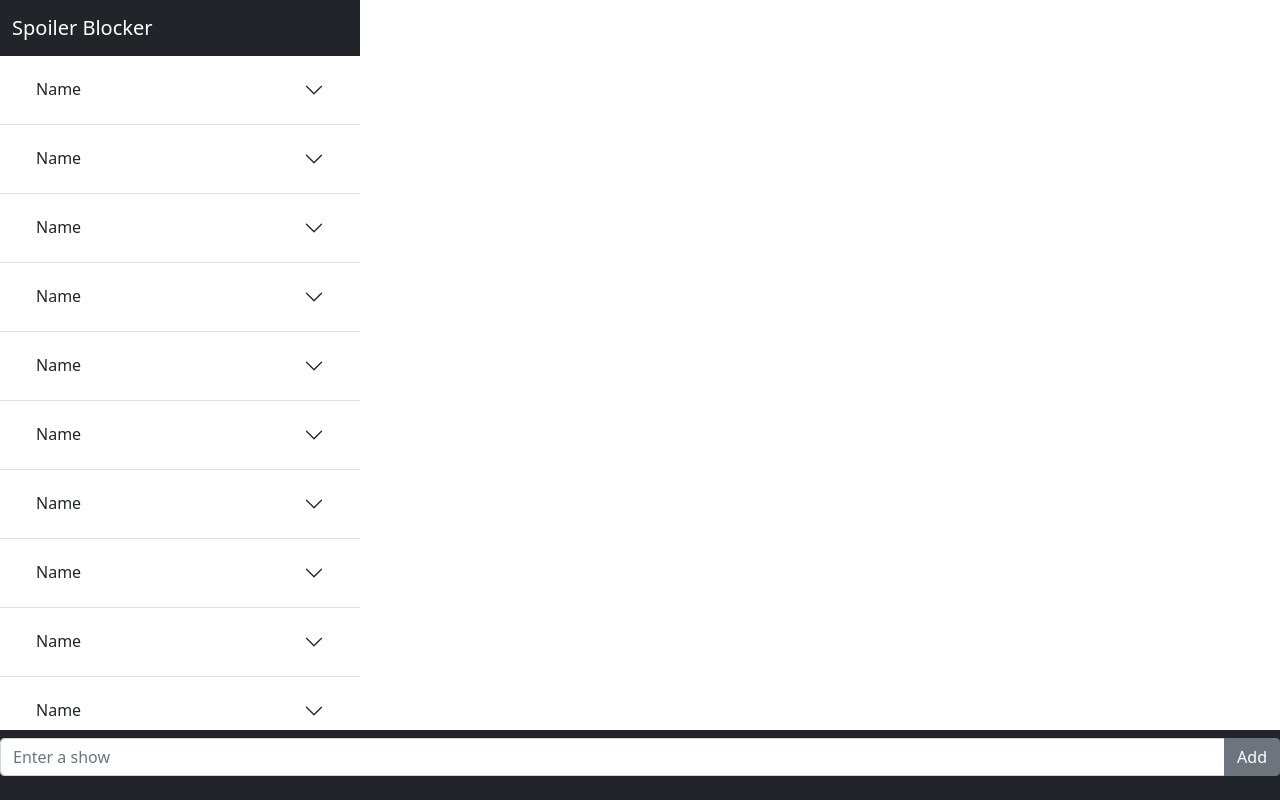
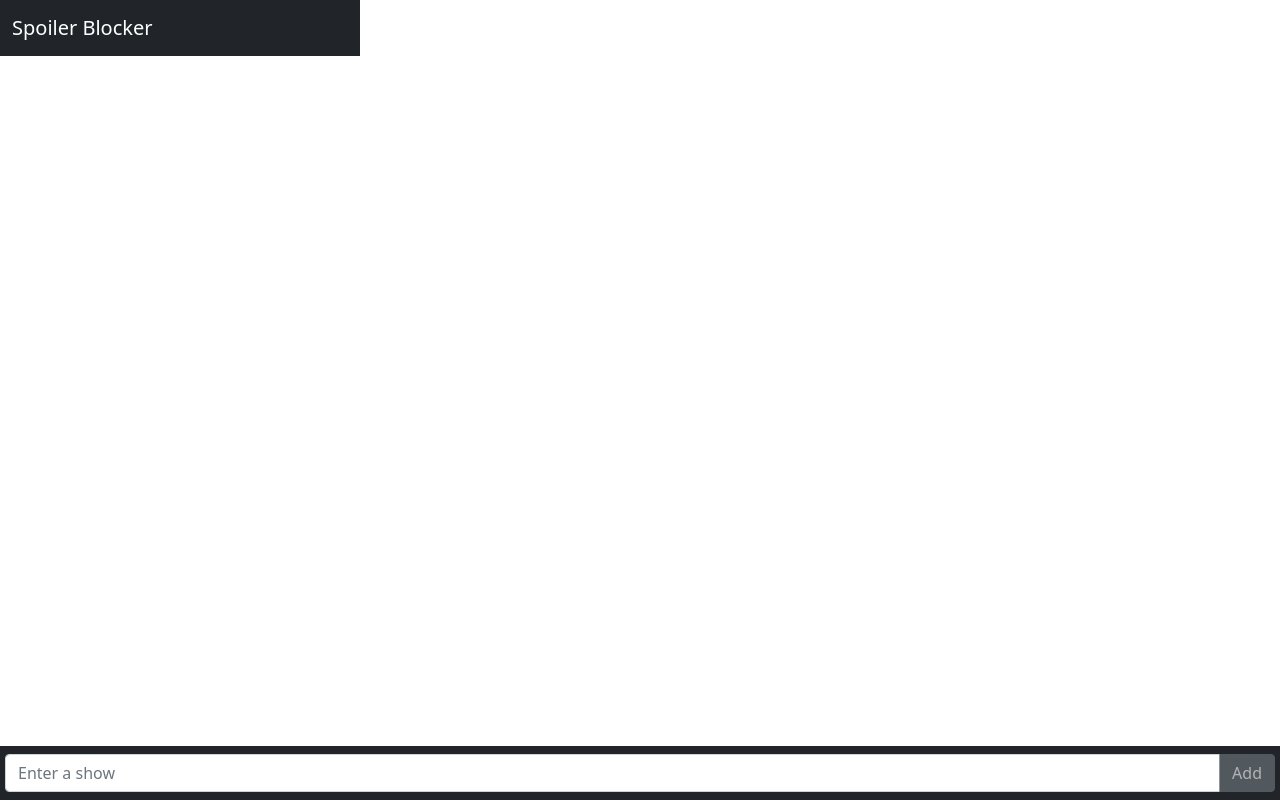
Before and after one commit to Plebtato/chrome-spoiler-blocker, a React (Create React App) app: page / in a window 1280 px wide. Built offline with nearby package versions, Linux system fonts and the light colour scheme.

Commit message:
Added add/remove series feature

```diff
--- a/src/App.css
+++ b/src/App.css
@@ -25,3 +25,13 @@
   margin-bottom: auto;
   font-size: 15px;
 } */
+
+.series-list {
+  padding-bottom: 70px;
+}
+
+.add-form {
+  width: 100%;
+  padding-left: 5px;
+  padding-right: 5px;
+}
--- a/src/App.js
+++ b/src/App.js
@@ -1,12 +1,63 @@
 import "./App.css";
-import SeriesList from "./components/SeriesList";
-import Searchbar from "./components/Searchbar";
+import React from "react";
+import { useState, useEffect } from "react";
+// import SeriesList from "./components/SeriesList";
+// import Searchbar from "./components/Searchbar";
+import SeriesCard from "./components/SeriesCard";
 import {
   Navbar,
   Container,
+  InputGroup,
+  Form,
+  FormControl,
+  Button,
+  ListGroup,
 } from "react-bootstrap";
 
 function App() {
+  const [seriesList, setSeriesList] = useState([]);
+  const [newSeries, setNewSeries] = useState("");
+
+  useEffect(() => {
+    // chrome.storage.local.get(['seriesList'], (res)=>{
+    //   const storedList = res.seriesList || [];
+    //   setSeriesList(storedList);
+    // });
+  }, []);
+
+  const addListItem = (e) => {
+    e.preventDefault();
+
+    const alreadyAdded = (title) => {
+      let found = false;
+      seriesList.map((item) => {
+        if (item.title == title) {
+          found = true;
+        }
+      });
+      return found;
+    };
+
+    if (newSeries && !alreadyAdded(newSeries)) {
+      const newSeriesInfo = {
+        title: newSeries,
+        keywords: [],
+      };
+      setSeriesList((listData) => [...listData, newSeriesInfo]);
+    };
+    setNewSeries("");
+  };
+
+  const editListItem = (itemToEdit) => {
+    console.log("WIP");
+  };
+
+  const deleteListItem = (itemToDelete) => {
+    setSeriesList((listData) =>
+      listData.filter((item) => item.title !== itemToDelete)
+    );
+  };
+
   return (
     <>
       <Navbar bg="dark" variant="dark">
@@ -14,9 +65,39 @@ function App() {
           <Navbar.Brand className="title">Spoiler Blocker</Navbar.Brand>
         </Container>
       </Navbar>
-      <SeriesList />
+      <ListGroup variant="flush" className="series-list">
+        {seriesList.map((item) => (
+          <SeriesCard
+            item={item}
+            edit={editListItem}
+            remove={deleteListItem}
+            key={item.title}
+          />
+        ))}
+      </ListGroup>
+      <div className="bottom-bar"/>
       <Navbar bg="dark" variant="dark" fixed="bottom">
-        <Searchbar/>
+        <Form onSubmit={addListItem} className='add-form'>
+          <InputGroup>
+            <FormControl
+              placeholder="Enter a show"
+              aria-label="Enter a show"
+              aria-describedby="basic-addon2"
+              type="text"
+              required
+              value={newSeries}
+              onChange={(e) => setNewSeries(e.target.value)}
+            />
+            <Button
+              variant="secondary"
+              id="button-addon2"
+              type="submit"
+              disabled={!newSeries}
+            >
+              Add
+            </Button>
+          </InputGroup>
+        </Form>
       </Navbar>
     </>
   );
--- a/src/components/Searchbar.js
+++ /dev/null
@@ -1,18 +0,0 @@
-import { InputGroup, FormControl, Button } from "react-bootstrap";
-
-const Searchbar = () => {
-  return (
-    <InputGroup className="mb-3">
-      <FormControl
-        placeholder="Enter a show"
-        aria-label="Enter a show"
-        aria-describedby="basic-addon2"
-      />
-      <Button variant="secondary" id="button-addon2">
-        Add
-      </Button>
-    </InputGroup>
-  );
-};
-
-export default Searchbar;
--- a/src/components/Series.js
+++ /dev/null
@@ -1,22 +0,0 @@
-import { ListGroup, Accordion, Button, ButtonGroup } from "react-bootstrap";
-
-const Series = () => {
-  return(
-    <ListGroup.Item>
-        <Accordion flush>
-            <Accordion.Item eventKey="0">
-                <Accordion.Header>Name</Accordion.Header>
-                <Accordion.Body>
-                    <p>Filtered keywords: </p>
-                    <ButtonGroup>
-                        <Button variant="secondary">Edit keywords</Button>
-                        <Button variant="danger">Remove series</Button>
-                    </ButtonGroup>
-                </Accordion.Body>
-            </Accordion.Item>
-        </Accordion>
-    </ListGroup.Item>
-  );
-};
-
-export default Series;
--- /dev/null
+++ b/src/components/SeriesCard.js
@@ -0,0 +1,29 @@
+import { ListGroup, Accordion, Button, ButtonGroup, Badge } from "react-bootstrap";
+
+const SeriesCard = ({item, edit, remove}) => {
+  return(
+    <ListGroup.Item>
+        <Accordion flush>
+            <Accordion.Item eventKey="0">
+                <Accordion.Header>{item.title}</Accordion.Header>
+                <Accordion.Body>
+                    <p>Filtered keywords: </p>
+                    <Badge bg="primary" pill>Keyword</Badge>{' '}
+                    <Badge bg="primary" pill>Keyword</Badge>{' '}
+                    <Badge bg="primary" pill>Keyword</Badge>{' '}
+                    <Badge bg="primary" pill>Keyword</Badge>{' '}
+                    <Badge bg="primary" pill>Keyword</Badge>{' '}
+                    <p></p>
+                    <p>Options: </p>
+                    <ButtonGroup>
+                        <Button variant="secondary" onClick={() => edit(item.title)}>Edit keywords</Button>
+                        <Button variant="danger" onClick={() => remove(item.title)}>Remove series</Button>
+                    </ButtonGroup>
+                </Accordion.Body>
+            </Accordion.Item>
+        </Accordion>
+    </ListGroup.Item>
+  );
+};
+
+export default SeriesCard;
--- a/src/components/SeriesList.js
+++ /dev/null
@@ -1,21 +0,0 @@
-import { ListGroup } from "react-bootstrap";
-import Series from "./Series";
-
-const SeriesList = () => {
-  return(
-    <ListGroup variant="flush">
-        <Series/>
-        <Series/>
-        <Series/>
-        <Series/>
-        <Series/>
-        <Series/>
-        <Series/>
-        <Series/>
-        <Series/>
-        <Series/>
-    </ListGroup>
-  );
-};
-
-export default SeriesList;
--- a/src/index.css
+++ b/src/index.css
@@ -5,7 +5,7 @@ body {
     sans-serif;
   -webkit-font-smoothing: antialiased;
   -moz-osx-font-smoothing: grayscale;
-  height: 400px;
+  height: 600px;
   width: 360px;
 }
 
```
Also changed, not shown: public/manifest.json, src/background.js (added).
